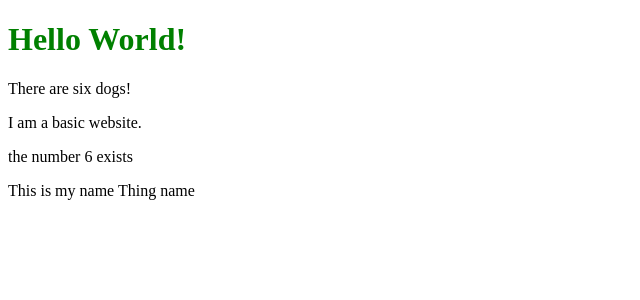
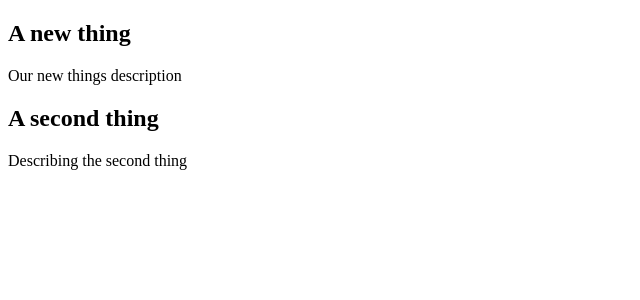
Before and after one commit to laurabug/hellowebapp, a Django app: page / in a window 1280 px wide. Shown: the part 134-434 px from the top of the page, without its empty margins (0-640 px from the left). Run offline with Django 3.2, Linux system fonts and the light colour scheme; data comes from the database, SQL or seed files in the repository; both versions use the stored data as it was after the commit.

Commit message:
objects in database

```diff
--- a/collection/templates/index.html
+++ b/collection/templates/index.html
@@ -4,15 +4,8 @@
 {% block title %}Homepage - {{block.super}}{% endblock %}
 
 {% block content %}
-	<h1>Hello World!</h1>
-	<p>There are {{ number|apnumber }} dogs!</p>
-	<p>I am a basic website.</p>
-	<p>
-		{% if number %}
-			the number {{ number }} exists
-		{% else %}
-			The number does not exist
-		{% endif %}
-	</p>
-	<p>This is my name {{ thing }}</p>
+	{% for thing in things %}
+		<h2>{{ thing.name }}</h2>
+		<p>{{ thing.description }}</p>
+	{% endfor %}
 {% endblock %}
--- a/collection/views.py
+++ b/collection/views.py
@@ -1,13 +1,11 @@
 from django.shortcuts import render
-
+from collection.models import Thing
 # Create your views here.
 
 def index(request):
 	# defining the variable
-	number = 6
-	thing = "Thing name"
+	things = Thing.objects.all()
 	# passing the variable to the view
 	return render(request, 'index.html', {
-		'number': number,
-		'thing': thing,
+		'things': things,
 		 })
```
Also changed, not shown: db.sqlite3, 1 other file.
